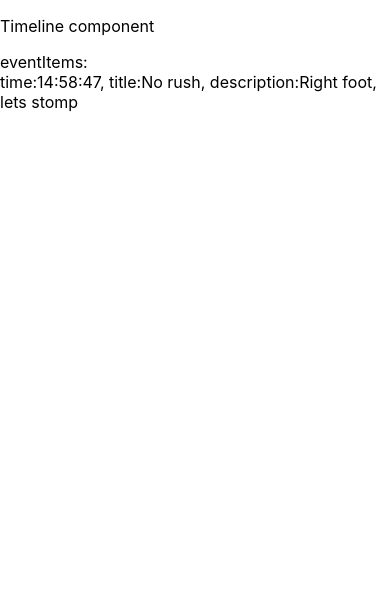
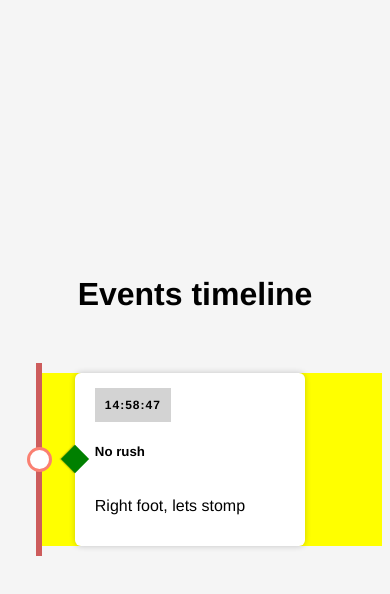
Before and after one commit to PovilasU/React-Timeline, a React (Create React App) app: page / in a window 390 px wide. Shown: the top 594 px of the page. Built offline with nearby package versions, Linux system fonts and the light colour scheme.

Commit message:
added styling, refactored react code, removed unused styling

```diff
--- a/src/App.css
+++ b/src/App.css
@@ -1,38 +1,309 @@
-.App {
+* {
+  box-sizing: border-box;
+}
+
+body {
+  background-color: #f5f5f5;
+  font-family: Helvetica, sans-serif;
+  display: flex;
+  align-items: center;
+  justify-content: center;
+  flex-direction: column;
+  min-height: 100vh;
+}
+#root {
+  width: 100%;
+}
+
+h1 {
   text-align: center;
 }
 
-.App-logo {
-  height: 40vmin;
-  pointer-events: none;
+.timeline {
+  display: flex;
+  flex-direction: column;
+  margin: 50px 0;
+  position: relative;
+  /* background-color: #e6e6fa; */
 }
 
-@media (prefers-reduced-motion: no-preference) {
-  .App-logo {
-    animation: App-logo-spin infinite 20s linear;
+/* The actual timeline (the vertical ruler) */
+.timeline::after {
+  content: '';
+  position: absolute;
+  width: 6px;
+  background-color: #cd5c5c;
+  height: 100%;
+  left: 50%;
+  margin-left: -3px;
+}
+
+.timeline-item {
+  display: flex;
+  justify-content: flex-end;
+  padding-right: 35px;
+  margin: 10px 0;
+  /* background-color: green; */
+  width: 50%;
+  background-color: yellow;
+}
+
+.timeline-item:nth-child(odd) {
+  align-self: flex-end;
+  justify-content: flex-start;
+  padding-left: 35px;
+  padding-right: 0px;
+}
+
+.timeline-item-content {
+  max-width: 80%;
+  background-color: #ffffff;
+  border-radius: 6px;
+  box-shadow: 0 0 6px rgba(0, 0, 0, 0.2);
+  max-width: 75%;
+  width: 400px;
+  display: flex;
+  flex-direction: column;
+  align-items: flex-end;
+  padding: 15px;
+  text-align: right;
+  position: relative;
+}
+.timeline-item-content::after {
+  content: '';
+  background-color: #ffffff;
+  width: 20px;
+  height: 20px;
+  transform: rotate(45deg);
+  right: -10px;
+  top: calc(50% - 10px);
+  position: absolute;
+  box-shadow: 1px -1px 1px rgba(0, 0, 0, 0.2);
+}
+.timeline-item:nth-child(odd) .timeline-item-content {
+  text-align: left;
+  align-items: flex-start;
+}
+.timeline-item:nth-child(odd) .timeline-item-content::after {
+  right: auto;
+  left: -10px;
+  box-shadow: -1px 1px 1px rgba(0, 0, 0, 0.2);
+}
+
+.timeline-item-content .timeline-time-container {
+  background-color: #d3d3d3;
+  font-size: 12px;
+  font-weight: bold;
+  padding: 10px;
+  letter-spacing: 1px;
+}
+
+.timeline-item-content .p {
+  font-size: 16px;
+  line-height: 24px;
+  margin: 15px 0;
+  max-width: 250px;
+}
+
+.timeline-item-content .circle {
+  background-color: #ffffff;
+  border: 3px solid #fa8072;
+  width: 25px;
+  height: 25px;
+  border-radius: 50%;
+  position: absolute;
+  top: calc(50% - 12.5px);
+  right: -47.5px;
+  z-index: 100;
+}
+
+.timeline-item:nth-child(odd) .timeline-item-content .circle {
+  right: auto;
+  left: -47.5px;
+}
+
+@media only screen and (max-widht: 767px) {
+}
+
+/* Media queries - Responsive timeline on screens less than 600px wide */
+@media screen and (max-width: 600px) {
+  /* Place the timelime to the left */
+  .timeline::after {
+    left: 31px;
+  }
+
+  /* Full-width containers */
+  .timeline-item {
+    display: flex;
+    justify-content: flex-end;
+    margin: 10px 0;
+    width: 91.5%;
+  }
+
+  /* padding-left: 20px; */
+
+  .timeline-item:nth-child(odd) .timeline-item-content {
+    text-align: left;
+    align-items: flex-start;
+    padding-left: 20px;
+  }
+  .timeline-item:nth-child(odd) .timeline-item-content::after {
+    right: auto;
+    left: -10px;
+    box-shadow: -1px 1px 1px rgba(0, 0, 0, 0.2);
+  }
+
+  /* .timeline-item:nth-child(odd) .timeline-item-content {
+  text-align: left;
+  align-items: flex-start;
+} */
+  /* .timeline-item-content {
+    max-width: 80%;
+    background-color: #ffffff;
+    border-radius: 6px;
+    box-shadow: 0 0 6px rgba(0, 0, 0, 0.2);
+    max-width: 75%;
+    width: 400px;
+    display: flex;
+    flex-direction: column;
+    align-items: flex-end;
+    padding: 15px;
+    text-align: right;
+    position: relative;
+  } */
+  .timeline-item-content::after {
+    content: '';
+    background-color: green;
+    width: 20px;
+    height: 20px;
+    transform: rotate(45deg);
+    right: -10px;
+    top: calc(50% - 10px);
+    position: absolute;
+    box-shadow: 1px -1px 1px rgba(0, 0, 0, 0.2);
+  }
+
+  /* .timeline-item:nth-child(even) .timeline-item-content { */
+  .timeline-item:nth-child(even) {
+    display: flex;
+    justify-content: flex-start;
+    align-self: flex-end;
+    padding-left: 35px;
+    padding-right: 0;
+    margin: 10px 0;
+    /* background-color: green; */
+    /* width: 50%; */
+    background-color: blue;
+    /* display: flex;
+    justify-content: flex-end; */
+    /* margin: 10px 0;
+  width: 91.5%; */
+  }
+  .timeline-item:nth-child(even) .timeline-item-content::after {
+    background-color: pink;
+    /* text-align: left;
+    align-items: flex-start; */
+    right: auto;
+    left: -10px;
+    box-shadow: -1px 1px 1px rgba(0, 0, 0, 0.2);
+  }
+  .timeline-item:nth-child(even) .timeline-item-content .circle {
+    right: auto;
+    left: -47.5px;
+  }
+  /* .timeline-item:nth-child(even)
+    .timeline-item-content
+    .timeline-time-container { */
+  .timeline-item:nth-child(even) .timeline-item-content {
+    /* right: auto;
+    left: -47.5px; */
+    color: red;
+    align-items: flex-start;
+    padding-left: 20px;
+  }
+  /* .timeline-item:nth-child(even) .timeline-item-content .circle {
+    right: auto;
+    left: -47.5px;
+  } */
+  /* .timeline-item-content::before {
+    content: '';
+    background-color: blue;
+    width: 20px;
+    height: 20px;
+    transform: rotate(45deg);
+    right: -10px;
+    top: calc(50% - 10px);
+    position: absolute;
+    box-shadow: 1px -1px 1px rgba(0, 0, 0, 0.2);
+  } */
+  /* .timeline-item-content:nth-child(odd) {
+    align-self: flex-end;
+    justify-content: flex-start;
+    padding-left: 35px;
+    padding-right: 0px;
+    background-color: red;
+  } */
+  /* .timeline-item-content::before {
+    content: '';
+    background-color: red;
+    width: 20px;
+    height: 20px;
+    transform: rotate(45deg);
+    right: -10px;
+    top: calc(50% - 10px);
+    position: absolute;
+    box-shadow: 1px -1px 1px rgba(0, 0, 0, 0.2);
+  } */
+
+  /* Make sure that all arrows are pointing leftwards */
+  .timeline-item::before {
+    left: 60px;
+    border: medium solid white;
+    border-width: 10px 10px 10px 0;
+    border-color: transparent white transparent transparent;
+    background-color: green;
+  }
+
+  .timeline-item1 {
+    display: flex;
+    justify-content: flex-end;
+    padding-right: 35px;
+    margin: 10px 0;
+    /* background-color: green; */
+    width: 50%;
+  }
+
+  /* Make sure all circles are at the same spot */
+  .left::after,
+  .right::after {
+    left: 15px;
+  }
+
+  /* Make all right containers behave like the left ones */
+  .right {
+    left: 0%;
+  }
+  .timeline-item-content .circle {
+    background-color: #ffffff;
+    border: 3px solid #fa8072;
+    width: 25px;
+    height: 25px;
+    border-radius: 50%;
+    position: absolute;
+    top: calc(50% - 12.5px);
+    right: -47.5px;
+    z-index: 100;
   }
 }
+/* .timeline-item:nth-child(odd) .timeline-time-container {
+  border: 1px solid blue;
+  background-color: #ffffff;
+  text-align: left;
 
-.App-header {
-  background-color: #282c34;
-  min-height: 100vh;
-  display: flex;
-  flex-direction: column;
-  align-items: center;
-  justify-content: center;
-  font-size: calc(10px + 2vmin);
-  color: white;
-}
-
-.App-link {
-  color: #61dafb;
-}
-
-@keyframes App-logo-spin {
-  from {
-    transform: rotate(0deg);
-  }
-  to {
-    transform: rotate(360deg);
-  }
-}
+} */
+/* .timeline-time-container-right {
+  border: 1px solid blue;
+  background-color: #ffffff;
+  text-align: right;
+} */
+/* // */
--- a/src/App.js
+++ b/src/App.js
@@ -3,13 +3,10 @@ import Timeline from './Components/Timeline';
 
 function App() {
   return (
-    <div className="">
-      {/* dance moves for song:  "Mr C The Slide Man - Cha-Cha Slide"
-        https://www.youtube.com/watch?v=wZv62ShoStY&ab_channel=MrCTheSlideManVEVO"
-       :)
-      */}
+    <>
+      <h1>Events timeline</h1>
       <Timeline />
-    </div>
+    </>
   );
 }
 
--- a/src/Components/Timeline.jsx
+++ b/src/Components/Timeline.jsx
@@ -26,12 +26,7 @@ const Timeline = () => {
     }, 5000);
   });
 
-  return (
-    <div>
-      <p>Timeline component</p>
-      <div> eventItems:{eventItems && eventItems}</div>
-    </div>
-  );
+  return <div className="timeline">{eventItems && eventItems}</div>;
 };
 
 export default Timeline;
--- a/src/Components/TimelineItem.jsx
+++ b/src/Components/TimelineItem.jsx
@@ -2,9 +2,17 @@ import React from 'react';
 const TimelineItem = ({ event }) => {
   const { time, title, description } = event;
   return (
-    <div>
-      {time && <span> time:{time}</span>},{title && <span> title:{title}</span>}
-      ,{description && <span> description:{description}</span>}
+    <div className="timeline-item">
+      <div className="timeline-item-content">
+        {time && (
+          <div className="timeline-time-container">
+            <time>{time}</time>
+          </div>
+        )}
+        {title && <h5>{title}</h5>}
+        {description && <p>{description}</p>}
+        <span className="circle" />
+      </div>
     </div>
   );
 };
--- a/src/index.css
+++ b/src/index.css
@@ -1,4 +1,4 @@
-body {
+/* body {
   margin: 0;
   font-family: -apple-system, BlinkMacSystemFont, 'Segoe UI', 'Roboto', 'Oxygen',
     'Ubuntu', 'Cantarell', 'Fira Sans', 'Droid Sans', 'Helvetica Neue',
@@ -10,4 +10,4 @@ body {
 code {
   font-family: source-code-pro, Menlo, Monaco, Consolas, 'Courier New',
     monospace;
-}
+} */
```
Also changed, not shown: src/Components/utils.js (+7 -0 lines).
